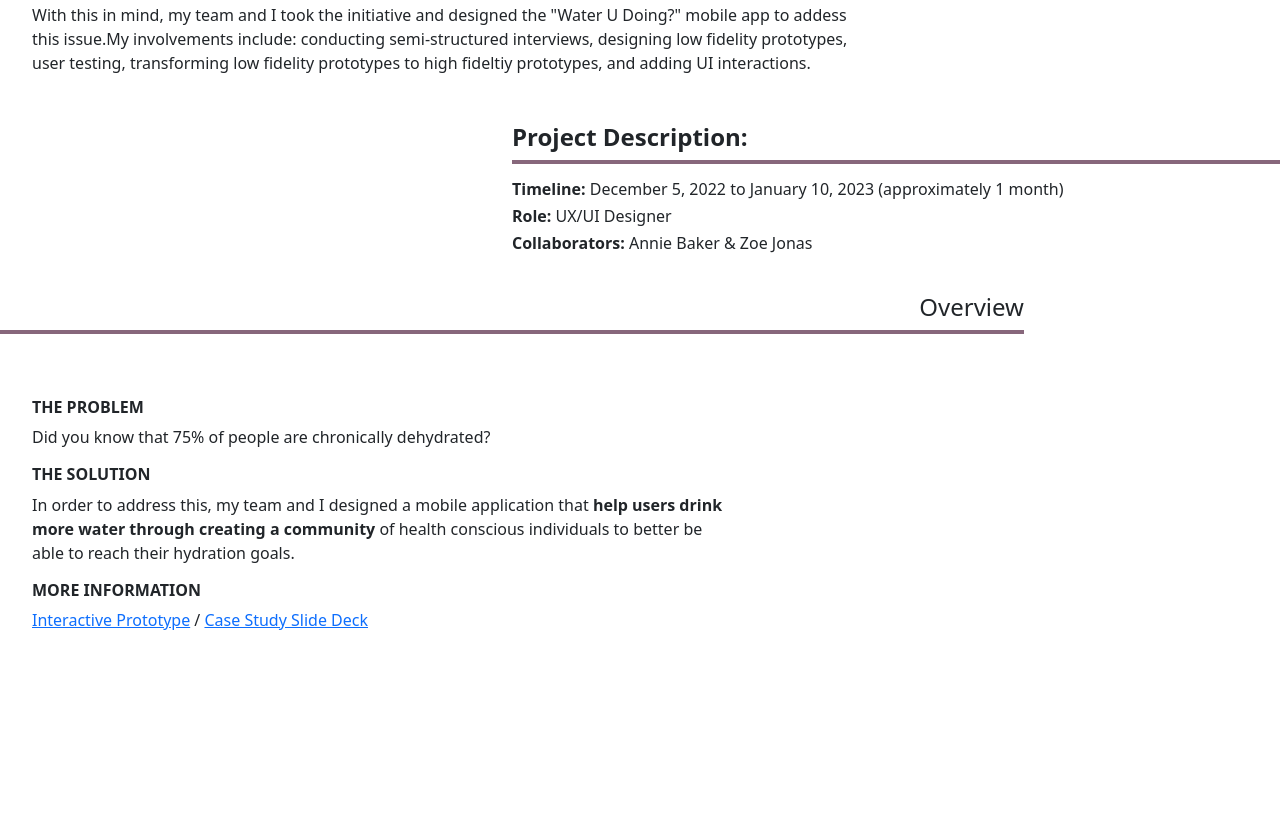
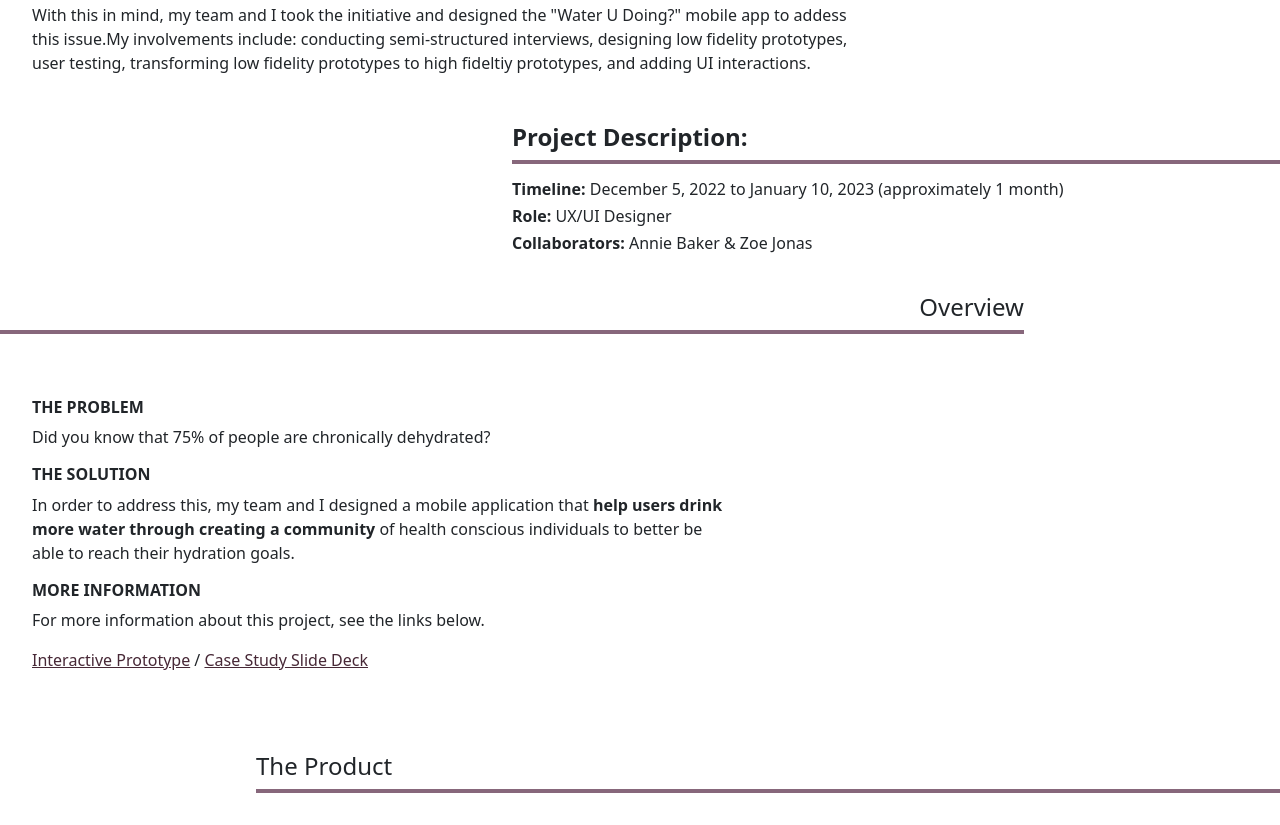
Before and after one commit to kaitlynyamada/portfolio-water, a plain HTML site: page index.html in a window 1280 px wide. Shown: the part 535-1360 px from the top of the page. Before the commit the page ends 1215 px from the top, so only its background shows below. Drawn offline with nearby package versions, Linux system fonts and the light colour scheme.

Commit message:
not sure its been a while

```diff
--- a/css/style.css
+++ b/css/style.css
@@ -86,3 +86,25 @@ overview
 .overview-content {
     padding: 2rem;
     width: 60%;
+}
+
+.overview-content a {
+    color: var(--color-eggplant);
+}
+
+/*
+=========================================================================
+product
+=========================================================================
+*/
+.product-underline {
+    display: flex;
+    flex-direction: row-reverse;
+    padding: 2rem 0rem;
+}
+
+.product-underline--content {
+    text-align: left;
+    width: 80%;
+    border-bottom: 4px solid var(--color-violet);
+}
--- a/index.html
+++ b/index.html
@@ -87,7 +87,23 @@
                     <h6><strong>THE SOLUTION</strong></h6>
                         <p>In order to address this, my team and I designed a mobile application that <strong>help users drink more water through creating a community</strong> of health conscious individuals to better be able to reach their hydration goals.</p>
                     <h6><strong>MORE INFORMATION</strong></h6>
+                        <p>For more information about this project, see the links below.</p>
                         <p><a href="">Interactive Prototype</a> / <a href="">Case Study Slide Deck</a></p>
+                </div>
+            </div>
+        </section>
+        <section class="product">
+            <div class="container-fluid">
+                <div class="product-underline">
+                    <div class="product-underline--content">
+                        <h4>The Product</h4>
+                    </div>
+                    <div class="product-underline--empty">
+
+                    </div>
+                </div>
+                <div class="product-content">
+
                 </div>
             </div>
         </section>
```
